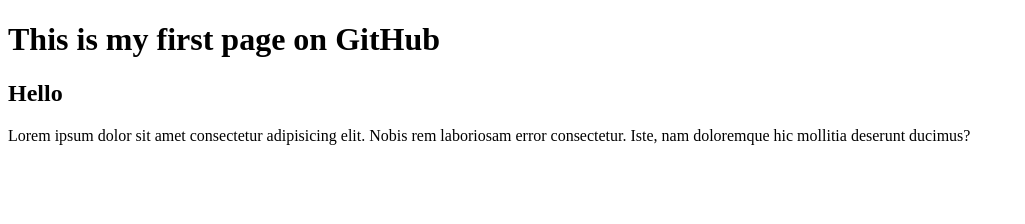
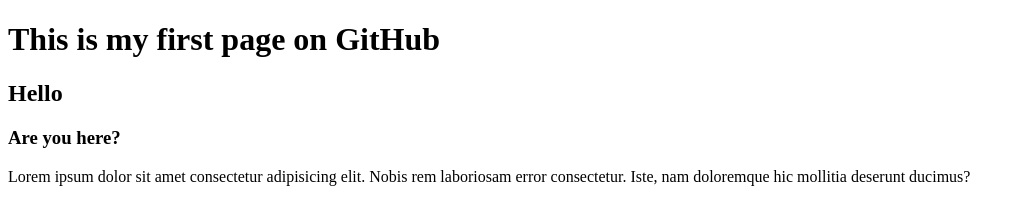
Before and after one commit to bubole4o237/my-first-repository, a plain HTML site: page index.html in a window 1280 px wide. Shown: the whole page, without its empty margins (0-1025 px from the left). Drawn offline with Linux system fonts and the light colour scheme.

Commit message:
new file

```diff
--- a/index.html
+++ b/index.html
@@ -9,6 +9,7 @@
 <body>
     <h1>This is my first page on GitHub</h1>
     <h2>Hello</h2>
+    <h3>Are you here?</h3>
 
     <p>Lorem ipsum dolor sit amet consectetur adipisicing elit. Nobis rem laboriosam error consectetur. Iste, nam doloremque hic mollitia deserunt ducimus?</p>
 
```
